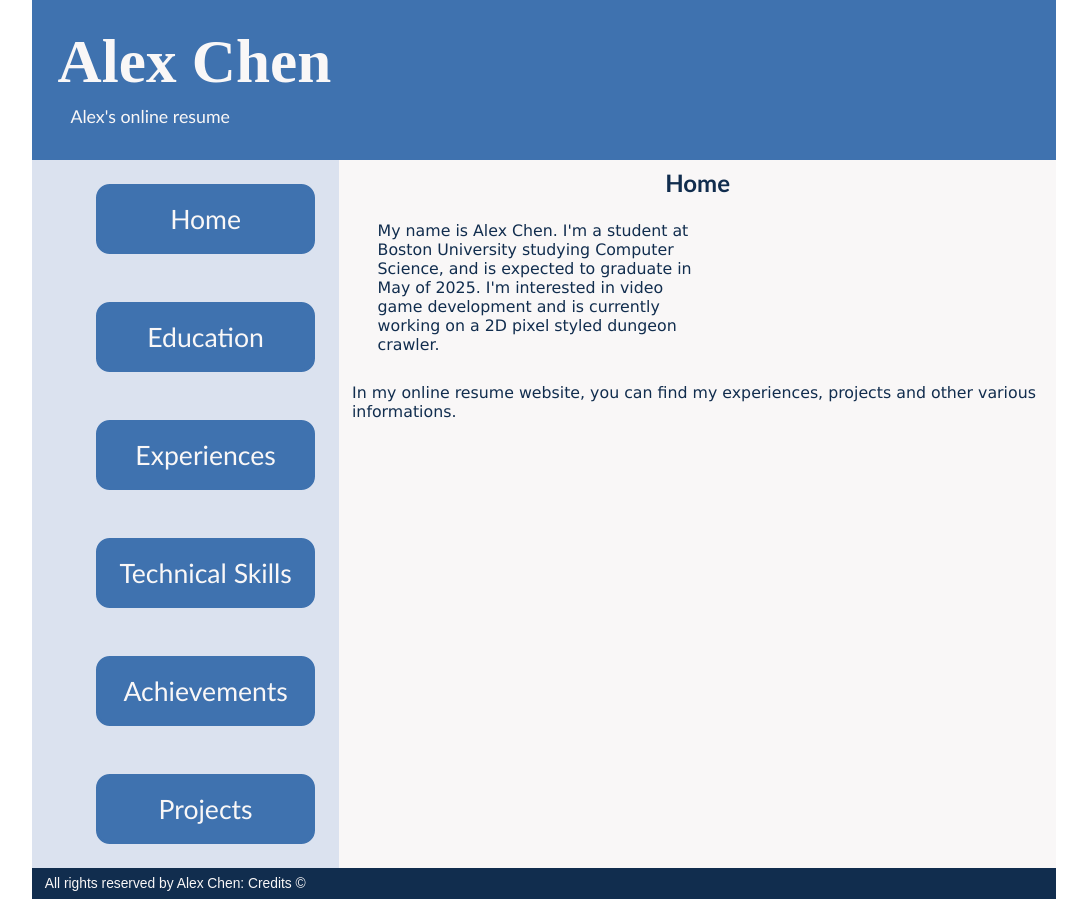
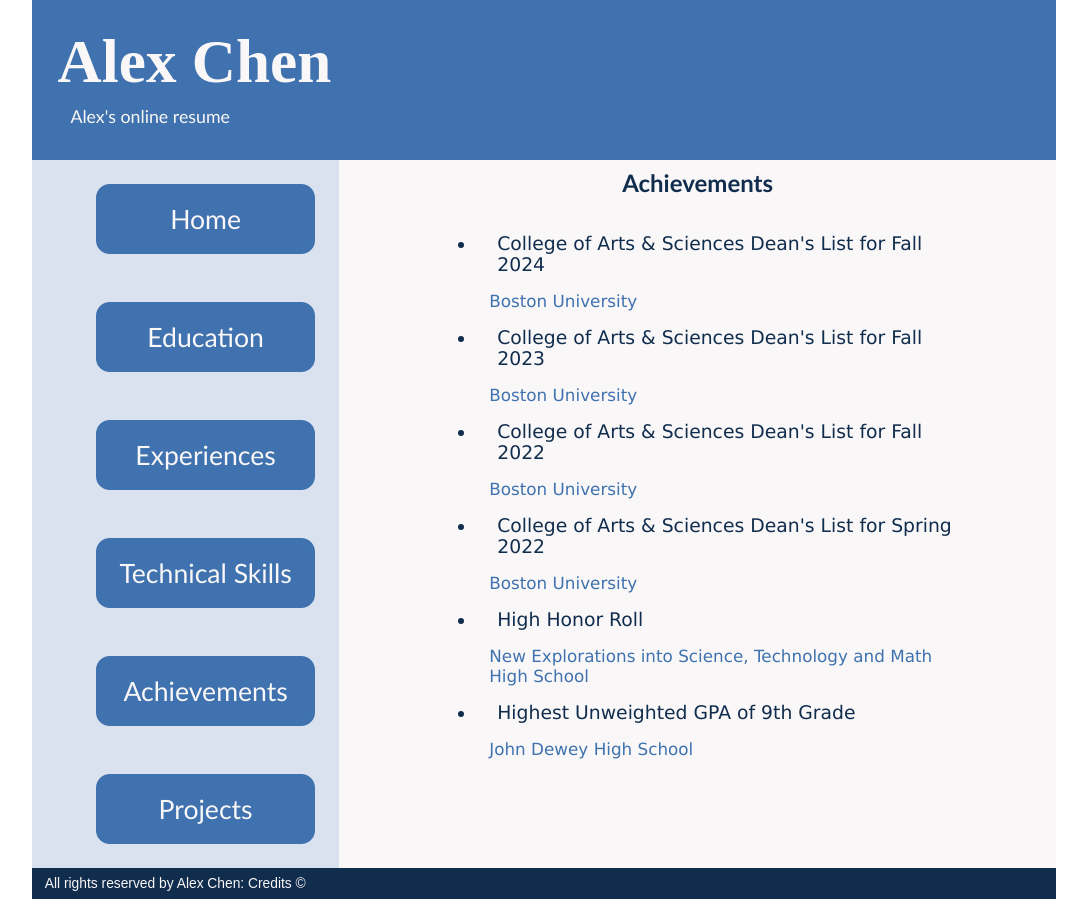
Before and after one commit to lagijk/mp-3, a React (Vite) app: page /achievements in a window 1280 px wide. Shown: the whole page, without its empty margins (96-1183 px from the left). Built offline with nearby package versions, Linux system fonts and the light colour scheme.

Commit message:
added technical skills and achievements pages

```diff
--- a/src/App.tsx
+++ b/src/App.tsx
@@ -9,6 +9,8 @@ import Footer from './components/Footer.tsx';
 import Home from './components/Home.tsx';
 import Education from './components/Education.tsx';
 import Experiences from './components/Experiences.tsx';
+import Technical from './components/Technical.tsx';
+import Achievements from './components/Achievements.tsx';
 
 /*white spaces on left and right, main page take up 80%*/
 const PageWrapper = styled.div`
@@ -43,6 +45,12 @@ function Root() {
                     <Route
                         path="/experiences"
                         element={<Experiences/>}/>
+                    <Route
+                        path="/technical"
+                        element={<Technical/>}/>
+                    <Route
+                        path="/achievements"
+                        element={<Achievements/>}/>
                   </Routes>
 
               </ContainerDiv>
--- /dev/null
+++ b/src/components/Achievements.tsx
@@ -0,0 +1,86 @@
+import styled from "styled-components";
+
+/*screen > 1000px should not have main exceed 70% of width of parent
+css style of overall main tag*/
+const MainContainer = styled.main`
+    width: 70%;
+    display: flex;
+    flex-direction: column;
+    background-color: #F9F7F7;
+`;
+
+/*css style for secondary header(internal link title)*/
+const Header2 = styled.h2`
+    font-family: "Gill Sans", sans-serif;
+    color: #112D4E;
+    text-align: center;
+    padding: 1vh;
+`;
+
+/*css styling for the main list of text */
+const MainText = styled.div`
+    font-family: Verdana, Geneva, Tahoma, sans-serif;
+    font-size: calc(6px + 1vw);
+    color: #112D4E;
+    align-self: center;
+    width: 80%;
+    margin: 1vh 1vw;
+    padding: 0.5vh 2vw;
+`;
+
+/*css style for award names*/
+const AwardText = styled.p`
+    font-family: Verdana, Geneva, Tahoma, sans-serif;
+    font-size: calc(6px + 1vw);
+    color: #112D4E;
+    align-self: center;
+    width: 100%;
+    margin: 1vh 1vw;
+    padding: 1vh;
+`;
+
+/*css style for school names*/
+const SchoolName = styled.p`
+    font-family: Verdana, Geneva, Tahoma, sans-serif;
+    font-size: calc(4px + 1vw);
+    color: #3F72AF;;
+    align-self: center;
+    width: 100%;
+    margin: 1vh 1vw;
+`
+
+export default function Achievements() {
+    return (
+        <MainContainer>
+            <Header2>Achievements</Header2>
+            <MainText>
+                <ul>
+                    <li>
+                        <AwardText>College of Arts & Sciences Dean's List for Fall 2024</AwardText>
+                        <SchoolName>Boston University</SchoolName>
+                    </li>
+                    <li>
+                        <AwardText>College of Arts & Sciences Dean's List for Fall 2023</AwardText>
+                        <SchoolName>Boston University</SchoolName>
+                    </li>
+                    <li>
+                        <AwardText>College of Arts & Sciences Dean's List for Fall 2022</AwardText>
+                        <SchoolName>Boston University</SchoolName>
+                    </li>
+                    <li>
+                        <AwardText>College of Arts & Sciences Dean's List for Spring 2022</AwardText>
+                        <SchoolName>Boston University</SchoolName>
+                    </li>
+                    <li>
+                        <AwardText>High Honor Roll</AwardText>
+                        <SchoolName>New Explorations into Science, Technology and Math High School</SchoolName>
+                    </li>
+                    <li>
+                        <AwardText>Highest Unweighted GPA of 9th Grade</AwardText>
+                        <SchoolName>John Dewey High School</SchoolName>
+                    </li>
+                </ul>
+            </MainText>
+        </MainContainer>
+    )
+}
--- /dev/null
+++ b/src/components/Technical.tsx
@@ -0,0 +1,80 @@
+import styled from "styled-components";
+
+/*screen > 1000px should not have main exceed 70% of width of parent
+css style of overall main tag*/
+const MainContainer = styled.main`
+    width: 70%;
+    display: flex;
+    flex-direction: column;
+    background-color: #F9F7F7;
+`;
+
+/*css style for secondary header(internal link title)*/
+const Header2 = styled.h2`
+    font-family: "Gill Sans", sans-serif;
+    color: #112D4E;
+    text-align: center;
+    padding: 1vh;
+`;
+
+const Header3 = styled.h3`
+    color: #112D4E;
+    font-family: "Gill Sans", sans-serif;
+    padding: 1vw 1vh;
+    width: 60%;
+`;
+
+/*css style for text in main*/
+const MainText = styled.div`
+    display: flex;
+    flex-direction: row;
+    font-family: Verdana, Geneva, Tahoma, sans-serif;
+    padding: 2vh 2vw;
+`;
+
+const TableTD = styled.td`
+    font-size: calc(4px + 1vw);
+    color: #112D4E;
+    border: solid 1px #3F72AF;
+    padding: 1vw 1vh;
+`
+
+export default function Technical() {
+    return (
+        <MainContainer>
+            <Header2>Technical Skills</Header2>
+            <MainText>
+                <table>
+                    <tbody>
+                        <tr>
+                            <TableTD><Header3>Languages</Header3></TableTD>
+                            <TableTD>
+                                <p>
+                                    Java, Python, C#, SQL, Assembly, OCaml, Go, HTML, CSS, JavaScript
+                                </p>
+                            </TableTD>
+                        </tr>
+                        <tr>
+                            <TableTD><Header3>Frameworks</Header3></TableTD>
+                            <TableTD>
+                                <p>React, Node.js, Flask</p>
+                            </TableTD>
+                        </tr>
+                        <tr>
+                            <TableTD><Header3>Developer Tools</Header3></TableTD>
+                            <TableTD>
+                                <p>Git, Visual Studio Code, Unity, Aseprite</p>
+                            </TableTD>
+                        </tr>
+                        <tr>
+                            <TableTD><Header3>Libraries</Header3></TableTD>
+                            <TableTD>
+                                <p>Pandas, NumPy, Matplotlib</p>
+                            </TableTD>
+                        </tr>
+                    </tbody>
+                </table>
+            </MainText>
+        </MainContainer>
+    )
+}
```
